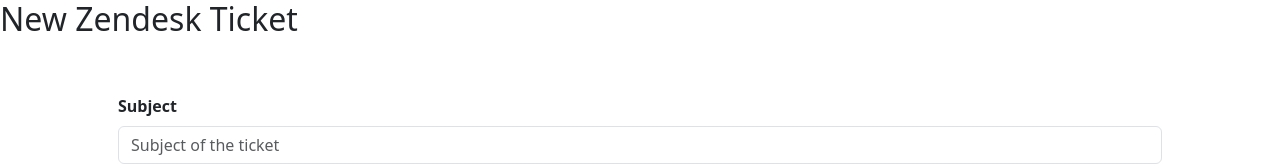
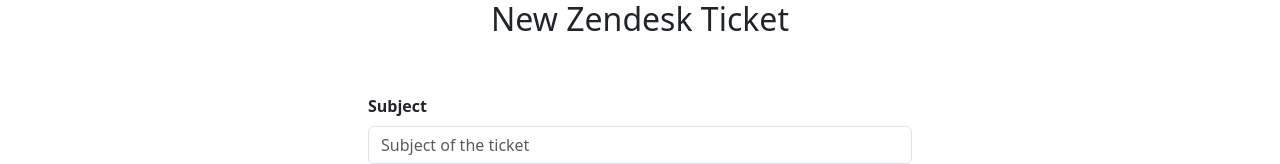
Before and after one commit to YashNarK/zendesk_portal, an Angular app: page /create-ticket in a window 1280 px wide. Shown: the top 164 px of the page. Built offline with nearby package versions, Linux system fonts and the light colour scheme; no server answers.

Commit message:
media query to adjust width of form

```diff
--- a/src/app/ticketManagementComponents/create-ticket/create-ticket.component.css
+++ b/src/app/ticketManagementComponents/create-ticket/create-ticket.component.css
@@ -1,3 +1,14 @@
+.Title{
+    text-align: center;
+}
 .label{
     font-weight: bolder;
 }
+.create-ticket-form{
+    width: 50%;
+}
+@media (max-width: 767px) {
+    .create-ticket-form {
+      width: 100%; /* Adjust width for smaller screens */
+    }
+}
--- a/src/app/ticketManagementComponents/create-ticket/create-ticket.component.html
+++ b/src/app/ticketManagementComponents/create-ticket/create-ticket.component.html
@@ -4,7 +4,7 @@
     <link href="https://cdn.jsdelivr.net/npm/bootstrap@5.3.0/dist/css/bootstrap.min.css" rel="stylesheet" integrity="sha384-9ndCyUaIbzAi2FUVXJi0CjmCapSmO7SnpJef0486qhLnuZ2cdeRhO02iuK6FUUVM" crossorigin="anonymous">
 </head>
 
-<div class="create-ticket-form">
+<div class="create-ticket-form m-auto ">
     <div class="Title"> <h2>New Zendesk Ticket</h2></div>
     <form method="post" #createTicketForm="ngForm" (ngSubmit)="createTicket()">
 
--- a/src/app/ticketManagementComponents/type-selector/type-selector.component.css
+++ b/src/app/ticketManagementComponents/type-selector/type-selector.component.css
@@ -1,10 +1,11 @@
 .type-btn{
-    border: 1px solid black;
+    border: 0.5px solid black;
     border-radius: 5px;
 }
 .type-btn:hover{
     border-color: blue;
-    border-width: 2px;
+    border-width: 1px;
+    border-bottom: 2px solid blueviolet;
 }
 .type-idle{
     background-color: white;
```
